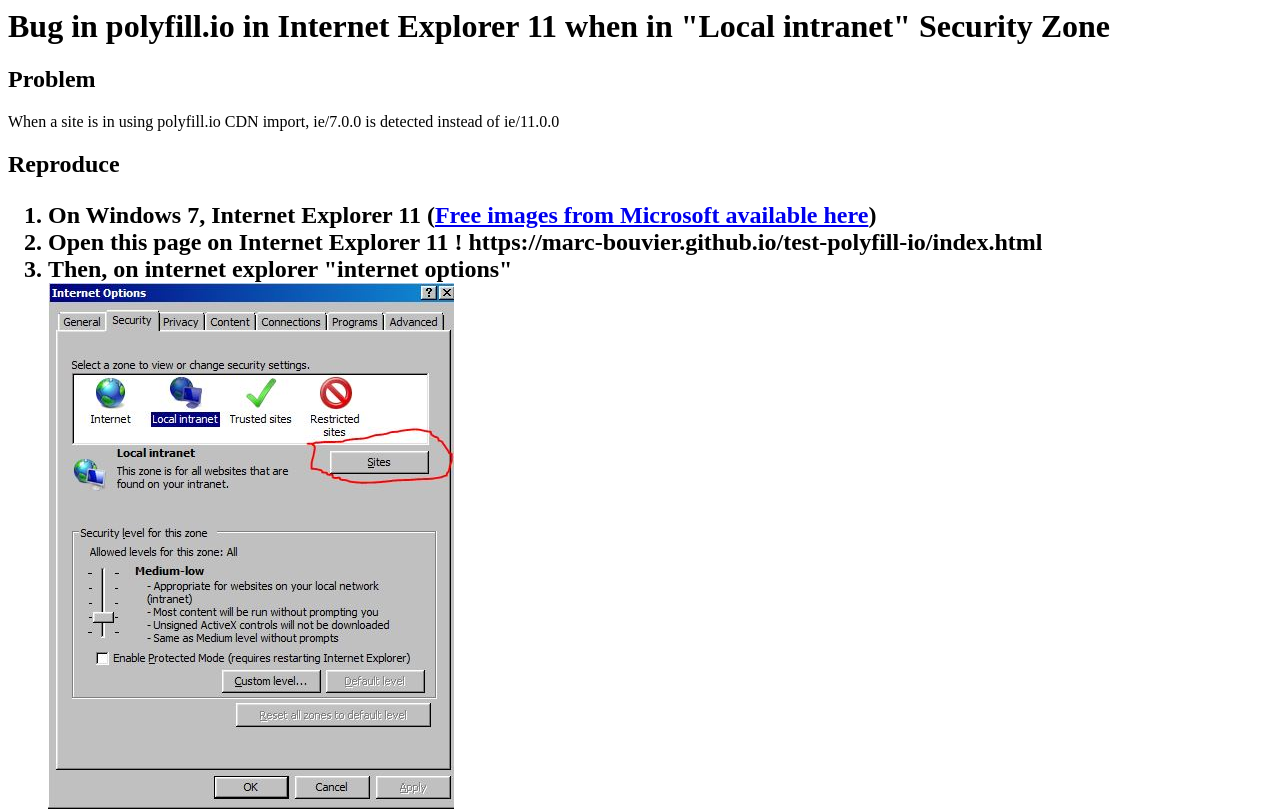
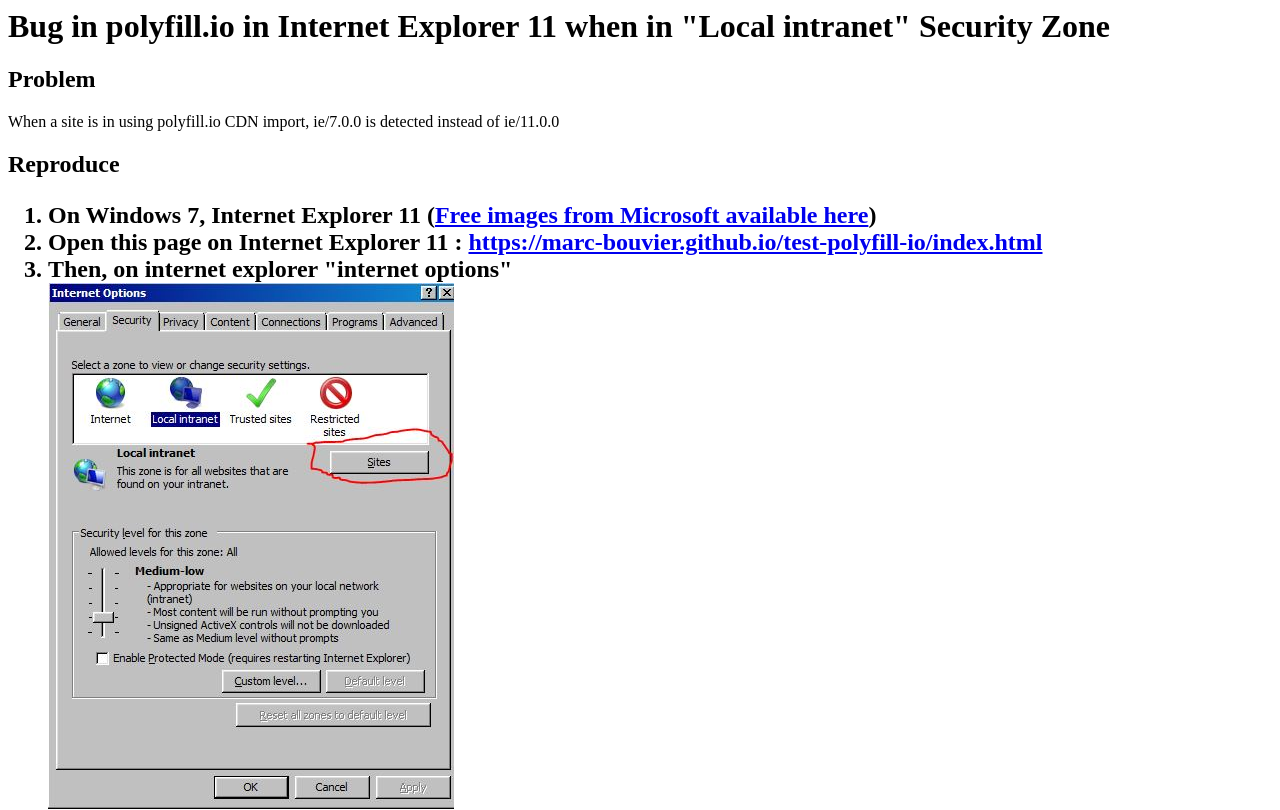
Before and after one commit to marc-bouvier/test-polyfill-io, a plain HTML site: page index.html in a window 1280 px wide. Shown: the top 810 px of the page. Drawn offline with Linux system fonts and the light colour scheme.

Commit message:
Update index.html

```diff
--- a/index.html
+++ b/index.html
@@ -10,7 +10,7 @@
   <h2>Reproduce<h2>
     <ol>
       <li>On Windows 7, Internet Explorer 11 (<a href="https://developer.microsoft.com/en-us/microsoft-edge/tools/vms/">Free images from Microsoft available here</a>)</li>
-      <li>Open this page on Internet Explorer 11 ! https://marc-bouvier.github.io/test-polyfill-io/index.html</li>
+      <li>Open this page on Internet Explorer 11 : <a href="https://marc-bouvier.github.io/test-polyfill-io/index.html">https://marc-bouvier.github.io/test-polyfill-io/index.html</a></li>
       <li>Then, on internet explorer "internet options" <br/><img src="01_internet_options.JPG"/></li>
       <li>add this domain to "Local intranet" sites.<br/>
         <img src="02_Advanced.JPG" /> <br/>
```
